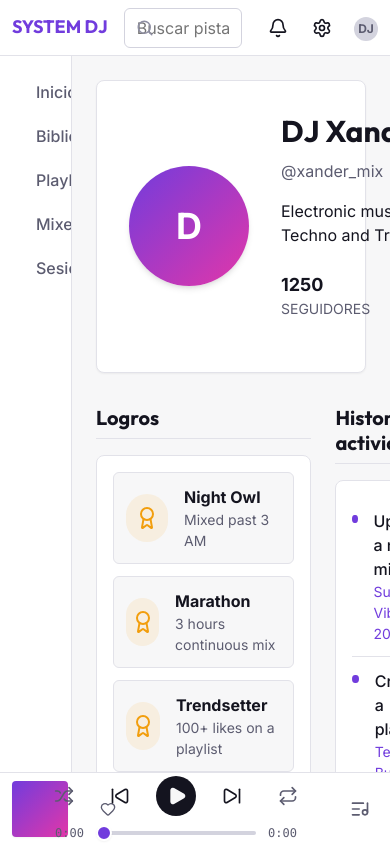
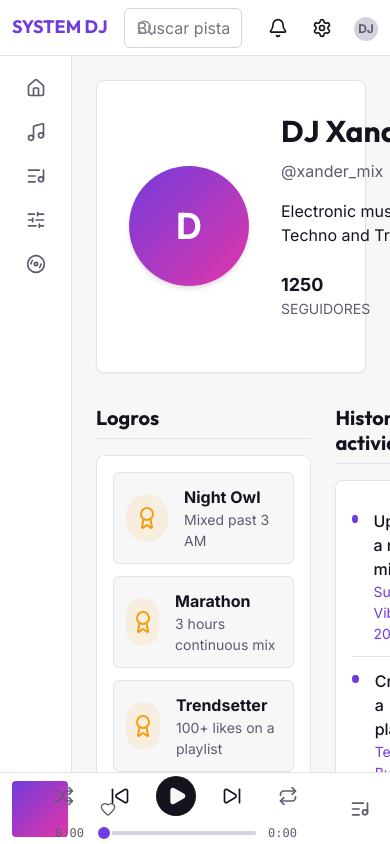
Before and after one commit to Xander-JS/dj_ai_web, a React (Vite) app: page /profile in a window 390 px wide. Built offline with nearby package versions, Linux system fonts and the light colour scheme.

Commit message:
colapsar el sidebar en riel de iconos para tablet

```diff
--- a/src/layouts/Sidebar.css
+++ b/src/layouts/Sidebar.css
@@ -31,3 +31,25 @@
   gap: var(--space-1);
   padding: 0 var(--space-2);
 }
+
+/* Tablet: the sidebar collapses into an icon rail; labels stay available to assistive tech */
+@media (max-width: 1024px) {
+  .sidebar-aside {
+    padding: var(--space-3) 0;
+  }
+
+  .sidebar-nav-item {
+    justify-content: center;
+    min-height: var(--touch-target-min);
+    padding: var(--space-2);
+  }
+
+  .sidebar-nav-label {
+    position: absolute;
+    width: 1px;
+    height: 1px;
+    overflow: hidden;
+    clip-path: inset(50%);
+    white-space: nowrap;
+  }
+}
```
